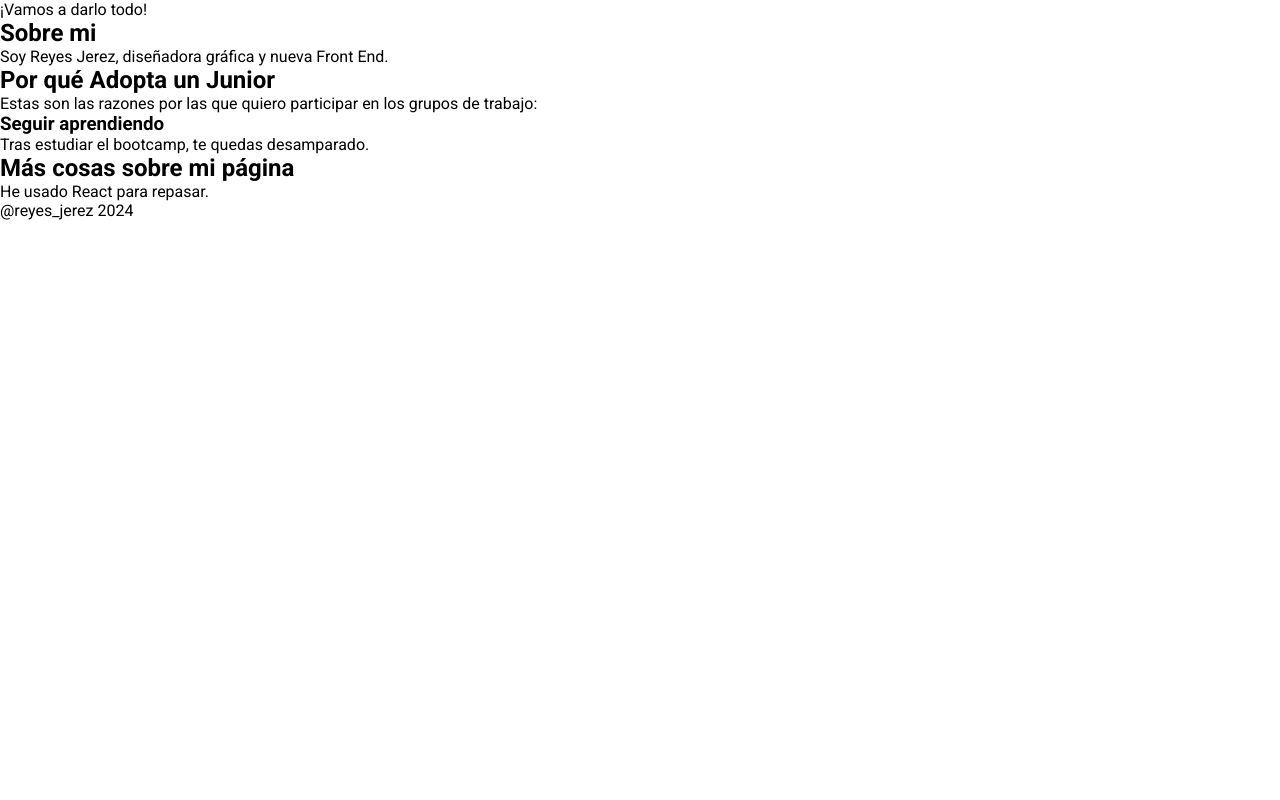
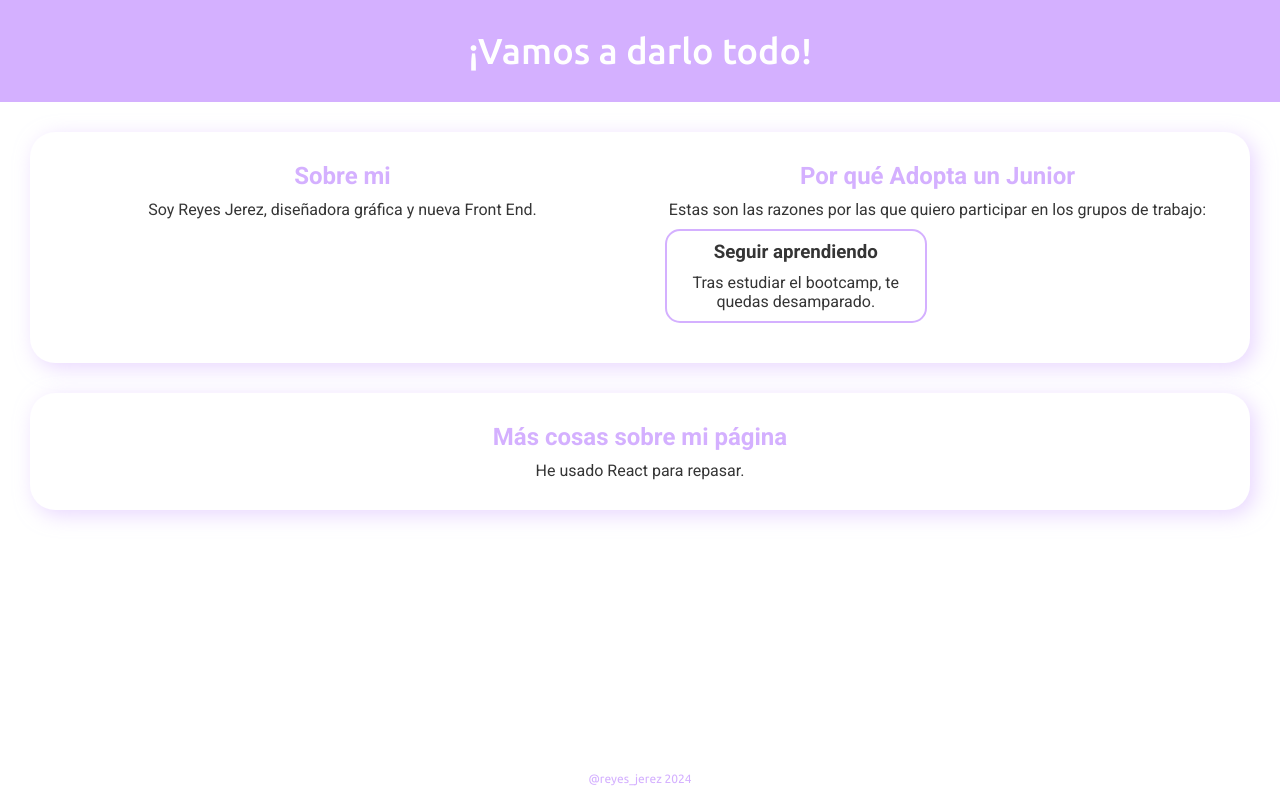
Before and after one commit to reyesjerez/access_auj, a React (Vite) app: page / in a window 1280 px wide. Built offline with nearby package versions, Linux system fonts and the light colour scheme.

Commit message:
Add styles

```diff
--- a/index.html
+++ b/index.html
@@ -1,5 +1,6 @@
 <!doctype html>
 <html lang="es">
+
 <head>
   <meta charset="UTF-8" />
   <link rel="icon" type="image/png" href="./favicon.png" />
@@ -8,9 +9,16 @@
   <link rel="preconnect" href="https://fonts.googleapis.com">
   <link rel="preconnect" href="https://fonts.gstatic.com" crossorigin>
   <link href="https://fonts.googleapis.com/css2?family=Roboto:wght@400;500;700&display=swap" rel="stylesheet">
+  <link rel="preconnect" href="https://fonts.googleapis.com">
+  <link rel="preconnect" href="https://fonts.gstatic.com" crossorigin>
+  <link
+    href="https://fonts.googleapis.com/css2?family=Ubuntu:ital,wght@0,300;0,400;0,500;0,700;1,300;1,400;1,500;1,700&display=swap"
+    rel="stylesheet">
 </head>
+
 <body>
   <div id="root"></div>
   <script type="module" src="/src/main.jsx"></script>
 </body>
+
 </html>
--- a/src/components/Body.jsx
+++ b/src/components/Body.jsx
@@ -1,6 +1,6 @@
 function Body() {
   return (
-    <body>
+    <body className="body">
       <section className="main__container">
         <article className="article">
           <h2 className="article__title">Sobre mi</h2>
@@ -13,19 +13,23 @@ function Body() {
           <p className="article__text">
             Estas son las razones por las que quiero participar en los grupos de
             trabajo:
+            <div className="cards">
               <div className="card">
                 <h3 className="card__title">Seguir aprendiendo</h3>
                 <p className="card__text">
                   Tras estudiar el bootcamp, te quedas desamparado.
                 </p>
               </div>
+            </div>
           </p>
         </article>
       </section>
 
       <section className="main__container">
+        <article className="article">
           <h2 className="article__title">Más cosas sobre mi página</h2>
-        <p className="article__title">He usado React para repasar.</p>
+          <p className="article__text">He usado React para repasar.</p>
+        </article>
       </section>
     </body>
   );
--- a/src/components/Footer.jsx
+++ b/src/components/Footer.jsx
@@ -1,5 +1,5 @@
 function Footer() {
-  return <footer>@reyes_jerez 2024</footer>;
+  return <footer className="footer">@reyes_jerez 2024</footer>;
 }
 
 export default Footer;
--- a/src/components/Header.jsx
+++ b/src/components/Header.jsx
@@ -1,5 +1,9 @@
 function Header() {
-  return <header>¡Vamos a darlo todo!</header>;
+  return (
+    <header>
+      <h4 className="title">¡Vamos a darlo todo!</h4>
+    </header>
+  );
 }
 
 export default Header;
--- a/src/scss/App.scss
+++ b/src/scss/App.scss
@@ -1 +1,98 @@
 @import 'core/reset';
+@import 'core/variables';
+
+.title {
+    background-color: $main_color;
+    text-align: center;
+    color: white;
+    padding: 30px;
+    font-size: 36px;
+    font-family: "Ubuntu", sans-serif;
+    font-weight: 500;
+}
+
+.body {
+    padding: 30px;
+}
+
+.main__container {
+    border-radius: 25px;
+    box-shadow: 5px 5px 20px rgba(212, 176, 255, 0.5);
+    padding: 30px;
+    z-index: 3;
+    margin-bottom: 30px;
+    display: flex;
+    flex-direction: column;
+    justify-content: space-around;
+    gap: 30px;
+}
+
+.article {
+  display: flex;
+  flex-direction: column;
+  width: 100%;
+&__title{
+    padding-bottom: 10px;
+    text-align: center;
+    color: $main_color;
+}
+&__text {
+    text-align: center;
+    color: $text_color;
+}
+}
+
+.cards{
+    display: flex;
+    flex-direction: column;
+    gap: 10px;
+    margin: 0px, 10px;
+    padding: 10px;
+    :hover{
+        border: none;
+        background-color: $main_color;
+        color: white;
+    }
+}
+.card {
+    display: flex;
+    flex-direction: column;
+    gap: 10px;
+    padding: 10px;
+    border: solid $main_color 2px;
+    border-radius: 15px;
+
+}
+
+.footer {
+    padding: 15px;
+    position: fixed;
+    width: 100%;
+    bottom: 0px;
+    background-color: white;
+    text-align: center;
+    color: $main_color;
+    font-family: "Ubuntu", sans-serif;
+    font-weight: 400;
+    font-size: 12px;
+}
+
+
+
+@media (min-width: 768px) {
+    .main__container {
+
+        flex-direction: row;
+    }
+    .article {
+        width: 50%;
+}
+.cards{
+    flex-direction: row;
+    flex-wrap: wrap;
+    gap: 10px;
+}
+.card {
+    width: 48%;
+}
+}
--- a/src/scss/core/_variables.scss
+++ b/src/scss/core/_variables.scss
@@ -1 +1,3 @@
 $color-background: #1e1e1e;
+$main_color: rgb(212, 176, 255);
+$text_color: rgb(53, 53, 53);
```
Lines whose indentation alone changed are shown as unchanged.
